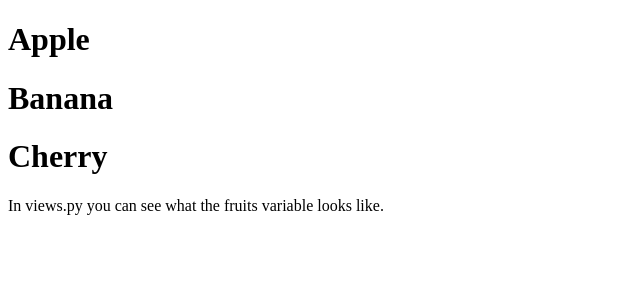
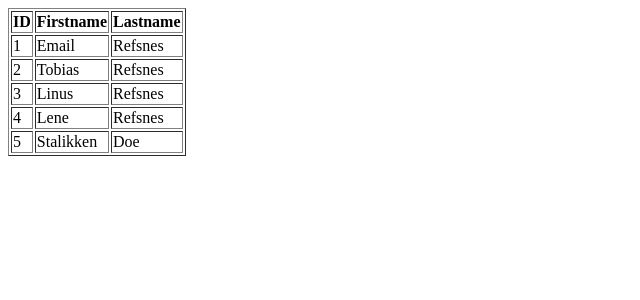
Before and after one commit to Nazmul-Karim-Tanvir/Django-Learning, a Django app: page /testing/ in a window 1280 px wide. Shown: the top 300 px of the page, without its empty margins (0-640 px from the left). Run offline with Django 5.2, Linux system fonts and the light colour scheme; data comes from the database, SQL or seed files in the repository.

Commit message:
django querySet is practicing

```diff
--- a/my_tennis_club/members/templates/template.html
+++ b/my_tennis_club/members/templates/template.html
@@ -2,11 +2,18 @@
 <html>
 <body>
 
-{% for x in fruits %}
-  <h1>{{ x }}</h1>
-{% endfor %}
-
-<p>In views.py you can see what the fruits variable looks like.</p>
-
+<table border='1'>
+  <tr>
+    <th>ID</th>
+    <th>Firstname</th>
+    <th>Lastname</th>
+  </tr>
+  {% for x in mymembers %}
+  <tr>
+    <td>{{x.id }}</td>
+    <td>{{ x.firstname }}</td>
+    <td>{{ x.lastname }}</td>
+  </tr>
+  {%endfor%}
 </body>
 </html>
--- a/my_tennis_club/members/views.py
+++ b/my_tennis_club/members/views.py
@@ -23,8 +23,9 @@ def main(request):
   return HttpResponse(template.render())
 
 def testing(request):
+  mydata = Member.objects.all()
   template = loader.get_template('template.html')
   context = {
-    'fruits': ['Apple', 'Banana', 'Cherry'],
+    'mymembers': mydata,
   }
   return HttpResponse(template.render(context, request))
```
